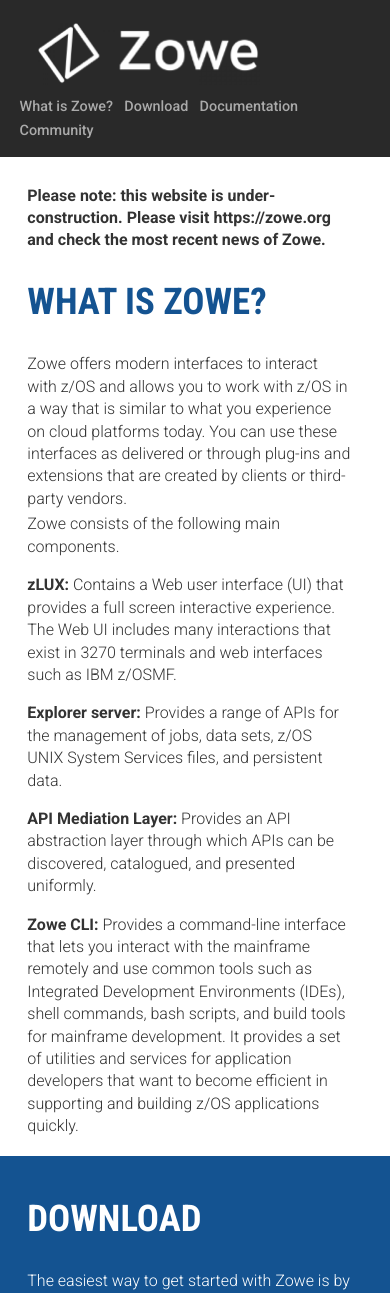
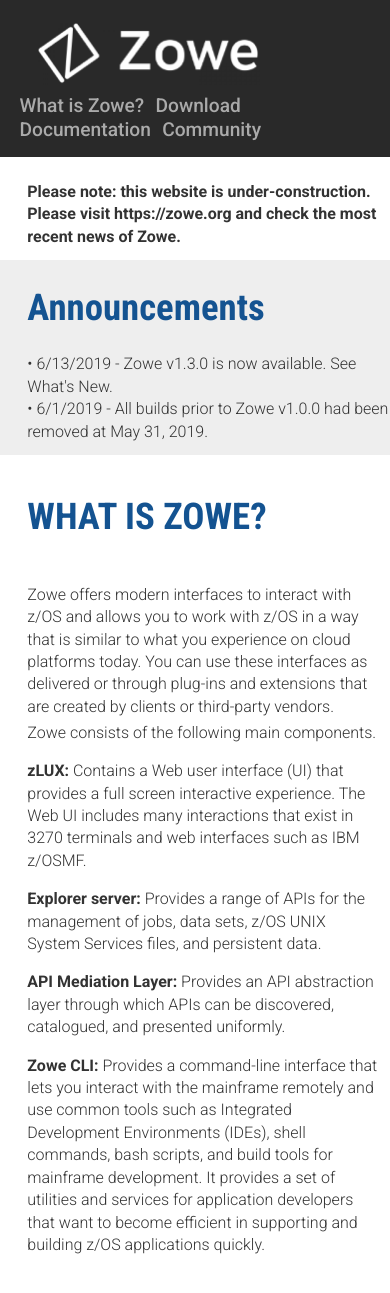
Before and after one commit to zowe/zowe.github.io, a Jekyll site: the page built from index.md, in a window 390 px wide. Shown: the top 1293 px of the page. Built offline with Jekyll 4.4.1, drawn with Linux system fonts in a browser that asks for light colours; our own code applies the rules of GitHub Pages for plain Markdown files; some of the changed text lies outside the part shown; grey boxes are pictures that could not be loaded.

Commit message:
updates to site design
Signed-off-by: Alex Contini <acontini@linuxfoundation.org>

```diff
--- a/_layouts/default.html
+++ b/_layouts/default.html
@@ -46,10 +46,11 @@
 
 <div class="footercol3">
 
-Zowe is hosted by <a href="https://www.openmainframeproject.org/">Open Mainframe Project</a>
+Zowe is hosted by <a href="https://www.openmainframeproject.org/"><img style="padding-top:3%;width:50%" src="assets/img/omp-logo.png"></a>
 
 </div>
-
+<div class="copyright">© 2019 Open Mainframe Project. a Linux Foundation Project. All Rights Reserved. The Linux Foundation has registered trademarks and uses trademarks. For a list of trademarks of The Linux Foundation, please see our <a href="https://www.linuxfoundation.org/trademark-usage">Trademark Usage</a> page. Please refer to <a href="https://www.openmainframeproject.org/wp-content/uploads/sites/11/2019/06/Open-Mainframe-Project-Marketing-and-Branding-Guidelines.pdf">Marketing and Branding Guidelines</a> for name usage guidelines. Linux is a registered trademark of Linus Torvalds. <a href="http://www.linuxfoundation.org/privacy">Privacy Policy</a> and <a href="http://www.linuxfoundation.org/terms">Terms of Use</a>
+</div>
 
 </footer>
 
--- a/assets/css/style.css
+++ b/assets/css/style.css
@@ -5,6 +5,10 @@
   font-weight:300;
   line-height:1.4em;
 }
+
+body, html { overflow-x:hidden; }
+
+
  p {
    margin-bottom:1%;
  }
@@ -12,7 +16,21 @@
  .content {
    width:80%;
    margin-left:10%;
+ }
 
+ .copyright {
+   width:80% !important;
+   margin-top:2%;
+   font-size:0.8em;
+   display:block;
+   line-height:1.5em;
+   float:left;
+   color:white !important;
+ }
+
+ .copyright a {
+
+   color:white !important;
  }
 
 .navigation-top {
@@ -33,7 +51,7 @@
 .menu a{
  display:inline-block;
  padding-right:2%;
- font-size:0.9em;
+ font-size:1.2em;
  font-weight:500;
  color:#aaaaaa!important;
  text-decoration:none;
@@ -60,7 +78,34 @@
   padding-bottom:15%;
 }
 
+.announcementsection {
+  background-color:#eeeeee;
+  padding-left:7%;
+  padding-top:1%;
+  padding-bottom:3%;
+
+}
+
+.section1col1 {
+width:50%;
+float:left;
+}
+
+.videocol {
+width:40%;
+padding-left:5%;
+float:left;
+
+}
+
 .whitebackground h1 {
+ font-size:2.3em;
+ line-height:1.1em;
+ color:#145391 !important;
+ font-family:"Roboto Condensed", sans-serif;
+}
+
+.announcementsection h1 {
  font-size:2.3em;
  line-height:1.1em;
  color:#145391 !important;
@@ -76,6 +121,7 @@
 
 .whitebackground {
   padding-top:3%;
+  float:left;
   padding-left:7%;
   padding-right:10%;
   padding-bottom:4%;
@@ -84,8 +130,10 @@
 .bluebackground {
   padding-top:3%;
   color:white;
+  width:90%;
   background-color:#145391;
   padding-left:7%;
+  float:left;
   padding-right:10%;
   padding-bottom:4%;
 }
@@ -94,6 +142,7 @@
  padding:2%;
  font-family:"Roboto Condensed", sans-serif;
  margin-top:2%;
+ margin-right:2%;
  margin-bottom:2%;
  background-color:white;
  font-size:1.2em;
@@ -101,6 +150,14 @@
  border:2px solid #145391;
  color:#145391;
 }
+
+.whitebackground button a {
+
+ color:#145391 !important;
+ text-decoration:none;
+}
+
+
 
 .bluebackground button {
  padding:2%;
@@ -112,6 +169,11 @@
  font-weight:700;
  border:2px solid white;
  color:white;
+
+}
+.bluebackground button a{
+ color:white !important;
+ text-decoration:none !important;
 
 }
 
@@ -159,6 +221,7 @@
   padding-top:5%;
   padding-left:7%;
   color:white;
+  width:100%;
   padding-bottom:5%;
   float:left;
 }
@@ -207,6 +270,29 @@
 @media (max-width:750px) {
 
 
+  .whitebackground {
+    padding-top:3%;
+    width:90%;
+    padding-bottom:7%;
+  }
+
+  .bluebackground {
+    width:80%;
+    padding-bottom:8%;
+  }
+
+  .section1col1 {
+  width:100%;
+  float:left;
+  }
+
+  .videocol {
+  width:95%;
+  padding-top:9%;
+
+  }
+
+
 .boxone {
   width:80%;
 }
@@ -237,7 +323,7 @@
   .menu a{
    display:inline-block;
    padding-right:2%;
-   font-size:0.9em;
+   font-size:1.2em;
    font-weight:500;
    color:#aaaaaa!important;
    text-decoration:none;
--- a/index.md
+++ b/index.md
@@ -1,9 +1,16 @@
+<p style="padding-left:7%;padding-top:2%;padding-bottom:2%"><strong>Please note: this website is under-construction. Please visit https://zowe.org and check the most recent news of Zowe.</strong></p>
+
+<div class="announcementsection">
+<h1>Announcements</h1>
+• 6/13/2019 - Zowe v1.3.0 is now available. See What's New.<br>
+• 6/1/2019 - All builds prior to Zowe v1.0.0 had been removed at May 31, 2019.
+</div>
+
 <section class="whitebackground">
-
-<p><strong>Please note: this website is under-construction. Please visit https://zowe.org and check the most recent news of Zowe.</strong></p>
 
 <h1 id="what-is-zowe">WHAT IS ZOWE?</h1>
 
+<div class="section1col1">
 <p>
 Zowe offers modern interfaces to interact with z/OS and allows you to work with z/OS in a way that is similar to what you experience on cloud platforms today. You can use these interfaces as delivered or through plug-ins and extensions that are created by clients or third-party vendors.
 </p>
@@ -16,6 +23,12 @@
 <p><b>API Mediation Layer:</b> Provides an API abstraction layer through which APIs can be discovered, catalogued, and presented uniformly. </p>
 
 <p><b>Zowe CLI:</b> Provides a command-line interface that lets you interact with the mainframe remotely and use common tools such as Integrated Development Environments (IDEs), shell commands, bash scripts, and build tools for mainframe development. It provides a set of utilities and services for application developers that want to become efficient in supporting and building z/OS applications quickly.</p>
+</div>
+
+<div class="videocol">
+<object style="width:100%;height:330px;width:100%; float: none; clear: both; margin: 2px auto;" data="https://www.youtube.com/embed/NX20ZMRoTtk">
+</object>
+</div>
 
 </section>
 
```
Also changed, not shown: assets/img/omp-logo.png (added).
